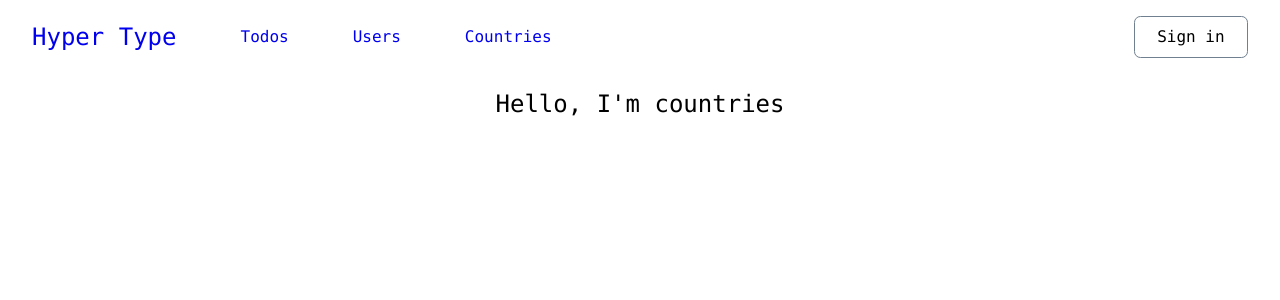
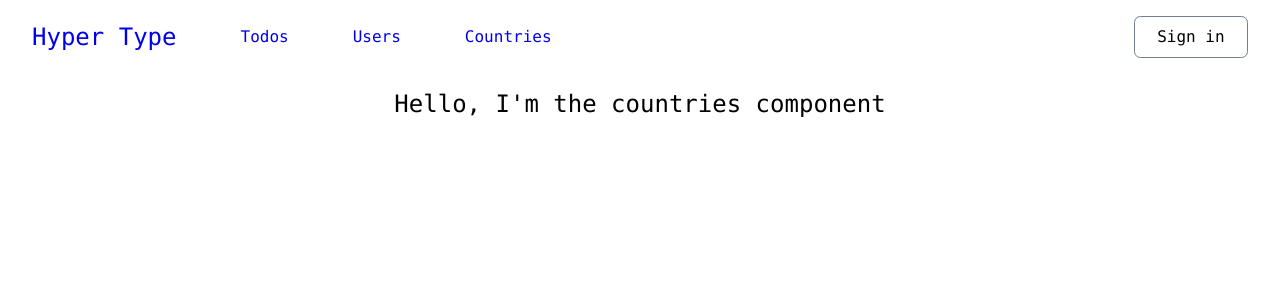
Before and after one commit to evilpaper/hyper-type, a React (Create React App) app: page /countries in a window 1280 px wide. Shown: the top 300 px of the page. Built offline with nearby package versions, Linux system fonts and the light colour scheme.

Commit message:
Add countries component

```diff
--- a/src/App.tsx
+++ b/src/App.tsx
@@ -5,6 +5,7 @@ import { Greetings } from "./components/Greetings";
 import Users from "./components/Users";
 import Todos from "./components/Todos";
 import Landing from "./components/Landing";
+import Countries from "./components/Countries";
 import useOutsideClick from "./hooks/useOutsideClick";
 import "./App.css";
 
@@ -53,7 +54,7 @@ function App() {
               <Todos />
             </Route>
             <Route path="/countries">
-              <h1>Hello, I'm countries</h1>
+              <Countries />
             </Route>
             <Route path="/">
               <Landing />
--- /dev/null
+++ b/src/components/Countries.tsx
@@ -0,0 +1,5 @@
+import React from "react";
+
+export default function Countries() {
+  return <h1>Hello, I'm the countries component</h1>;
+}
```
